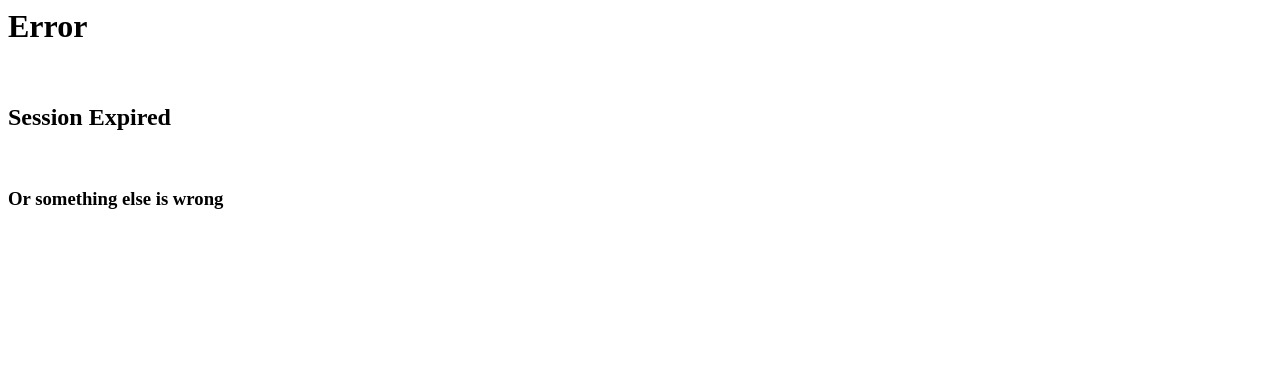
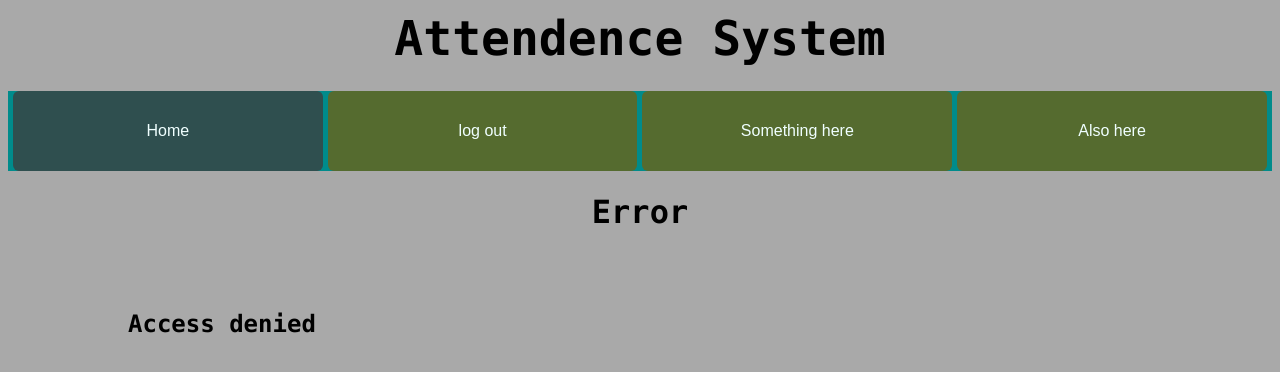
Before and after one commit to jwannebo3524/Attendence, a Flask app: template WebServer/templates/Error.html in a window 1280 px wide. Shown: the top 372 px of the page. Run offline with Flask 2, Linux system fonts and the light colour scheme; the template is opened without the code that fills it, so the values that code supplies are empty.

Commit message:
Add files via upload

```diff
--- a/WebServer/templates/Error.html
+++ b/WebServer/templates/Error.html
@@ -1,10 +1,22 @@
 <html>
   <head>
     <title>Attendence Homepage</title>
+	<meta content="width=device-width, initial-scale=1" name="viewport" />
+	<link rel="stylesheet" href="style.css"/>
   </head>
   <body>
-      <h1>Error</h1><br>
-      <h2>Session Expired</h2><br>
-      <h3>Or something else is wrong</h3><br>
+      <h1 class = "header">Attendence System</h1><br>
+	<div class = "navbar">
+	<a href = "home.html"><button class = "selected">Home</button></a>
+	<a href = "logout.html"><button>log out</button></a>
+	<a href = "logout.html"><button>Something here</button></a>
+	<a href = "logout.html"><button>Also here</button></a>
+	</div>
+
+	<div class = "info">
+
+	<h1 class = "sectionHeader">Error</h1>
+	<h2> Access denied </h2>
+	</div>
   </body>
 </html>
--- /dev/null
+++ b/WebServer/templates/style.css
@@ -0,0 +1,79 @@
+body {
+	background-color: DarkGray;
+	font-family: "Lucida Console", "Courier New", monospace;
+	}
+
+.navbar button {
+	background-color: DarkOliveGreen;
+	text-align: center;
+	float: left;
+	width: 24.5%;
+	margin-left: 0.4%;
+	transition: width 0.5s;
+	font-size: 1em;
+	height:100%;
+	color:Azure;
+	border-width: 0px;
+	border-radius: 6px;
+	}
+
+.navbar button:hover {
+	background-color: DarkSlateBlue;
+	width: 24.9%;
+	margin-left:0%
+	}
+
+.navbar .selected {
+	background-color: DarkSlateGray;
+	text-align: center;
+	float:left;
+	width: 24.5%;
+	}
+.header {
+	font-size: 3em;
+	padding-top: 2px;
+	height: 30px;
+	text-align: center;
+	max-width: 100vw;
+	}
+.sectionHeader{
+	font-size: 2em;
+	height: 3em;
+	text-align:center;
+	max-width: 100%;
+	}
+
+.navbar {
+	max-width: 100%;
+	background-color: DarkCyan;
+	height:80px;
+	position: webkit-sticky;
+	position: sticky;
+	top:0;
+	}
+.info {
+	margin: auto;
+	max-width: 80vw;
+	}
+
+@media screen and (max-width: 600px) {
+	.navbar {
+	float:left;
+	max-width: 20vw;
+	background-color: DarkCyan;
+	height: 75vw;
+	}
+	.info {
+	float:left;
+	max-width: 70vw;
+	}
+	.navbar button {
+	float:top;
+	background-color: DarkOliveGreen;
+	text-align: center;
+	max-width: 100%;
+	padding-left: 0%;
+	padding-top:2%;
+	font-size: 1%;
+	height:23%;
+	}
```
Also changed, not shown: WebServer/templates/AdminHome.html (+15 -1 lines), WebServer/templates/StudentHome.html (+16 -2 lines), WebServer/templates/login.html (+16 -3 lines).
